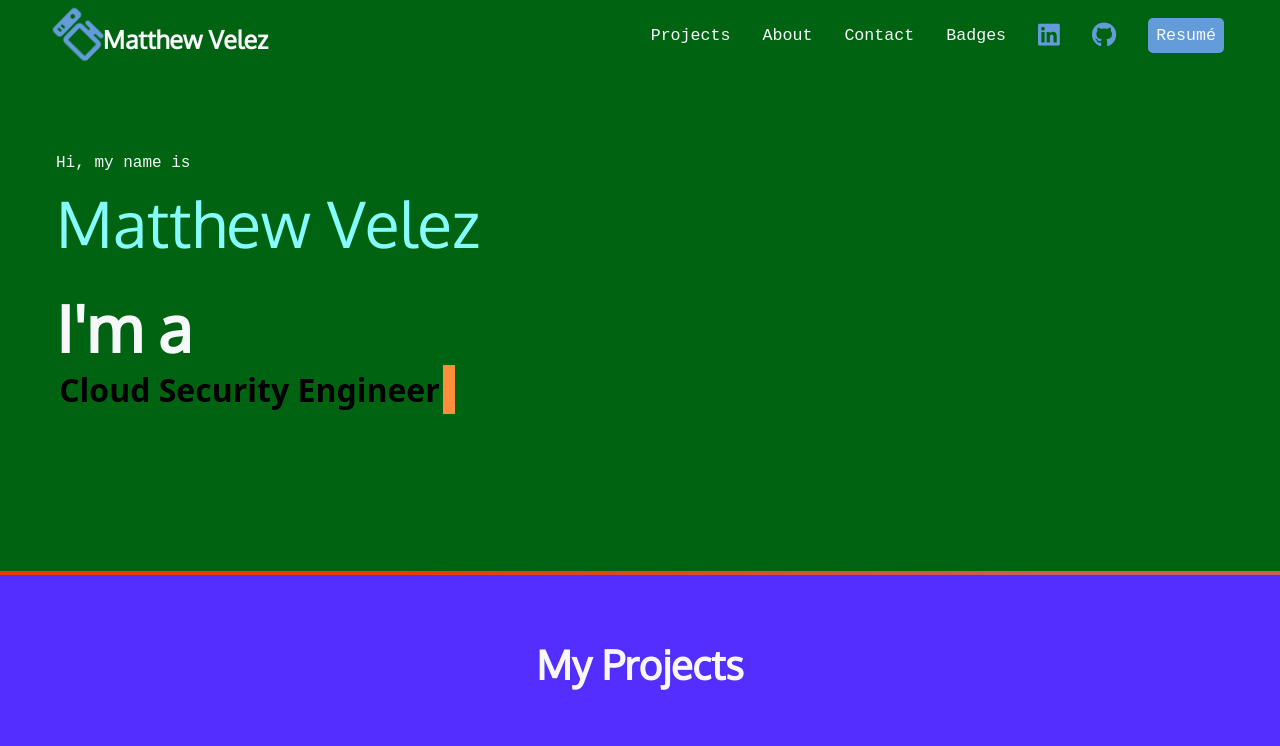
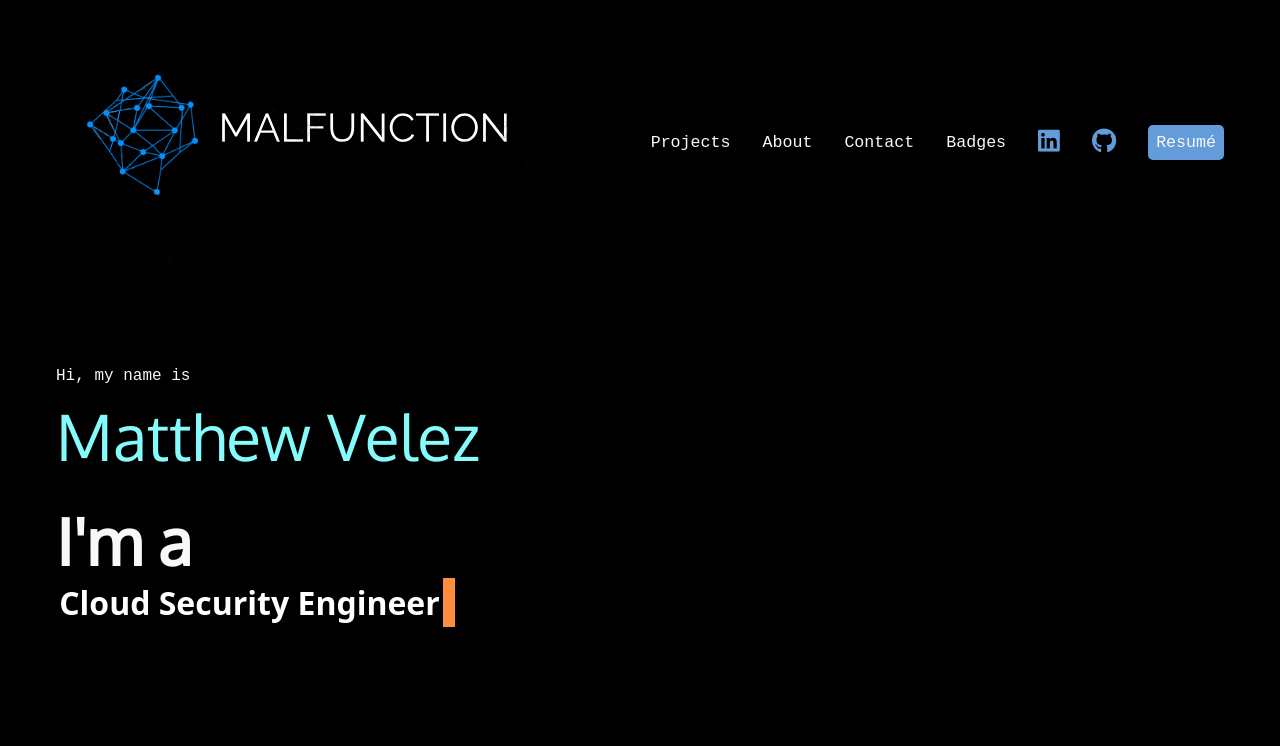
Before and after one commit to Matthewdr23/Portfolio-Website, a plain HTML site: page index.html in a window 1280 px wide. Shown: the top 746 px of the page. Drawn offline with Linux system fonts and the light colour scheme; a web font is replaced by a local one.

Commit message:
Testing things out at the moment

```diff
--- a/CSS/style.css
+++ b/CSS/style.css
@@ -1,7 +1,7 @@
 /* variables declared here - these are the colors for our pages, as well as the font stacks and sizes. */
 :root {
   --blueblack: #0e153a;
-  --black: #171321;
+  --black: #000000;
   --dkblue: #0d314b;
   --skyblue: #22d1ee;
   --lightblue: #e2f3f5;
@@ -33,7 +33,7 @@ body {
   margin: 0;
   font-family: var(--sans);
   /* background-color: var(--black); */
-  background-color: var(--DKgreen);
+  background-color: var(--black);
   color: var(--white);
   font-size: var(--font-size);
 }
@@ -197,17 +197,12 @@ h4 + ul li:last-child::after {
 /* Background colors divs */
 
 .section-skyblue {
-  background-color: var(--skyblue);
+  background-color: var(--black);
 }
 
 .gradient {
-  background: linear-gradient(
-    95deg,
-    rgba(232, 60, 0, 1) 31%,
-    rgba(235, 95, 106, 0.8421743697478992) 82%
-  );
+  background: #FFFFFF
 
-  height: 4px;
 }
 
 #contact p:last-child {
@@ -334,7 +329,7 @@ img #my-img {
   }
 
   [data-typewriter]:not(.typing) {
-    animation: blink-caret 1.1s step-end infinite;
+    animation: blink-caret .7s step-end infinite;
   }
 
   @keyframes blink-caret {
@@ -404,7 +399,7 @@ img #my-img {
   font-family: system-UI;
   font-weight: bold;
   font-size: 2rem;
-  color: #000000;
+  color: #FFFFFF;
   height: 6rem;
   border-right: 0.8rem solid transparent;
   padding: 0.2rem;
@@ -425,10 +420,6 @@ img #my-img {
   }
 }
 
-/* Spinning icon */
-#spinning {
-  animation: rotation 8s infinite linear;
-}
 
 @keyframes rotation {
   from {
--- a/index.html
+++ b/index.html
@@ -17,7 +17,8 @@
    <nav>
       <ul class="navbar">
          <li>
-            <h1><a href="index.html"><span id="spinning" class="fa-solid fa-computer"></span>Matthew Velez</a></h1>
+            <!-- <h1><a href="index.html">Matthew Velez</a></h1> -->
+            <img src="/images/Logo.jpg" alt="Logo">
          </li>
          <li><a href="#projects">Projects</a></li>
          <li><a href="aboutme.html">About</a></li>
```
Also changed, not shown: images/Logo.jpg (added).
